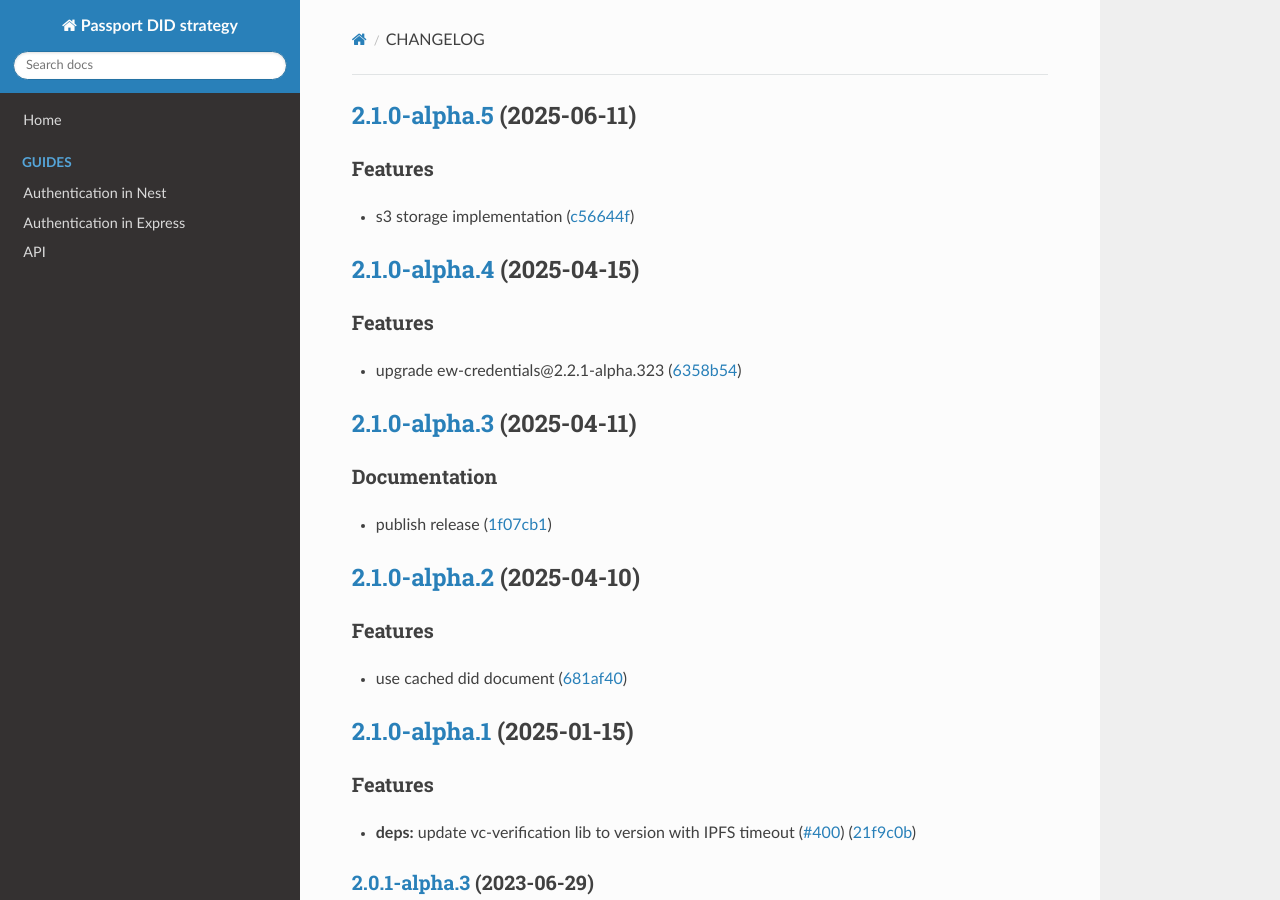
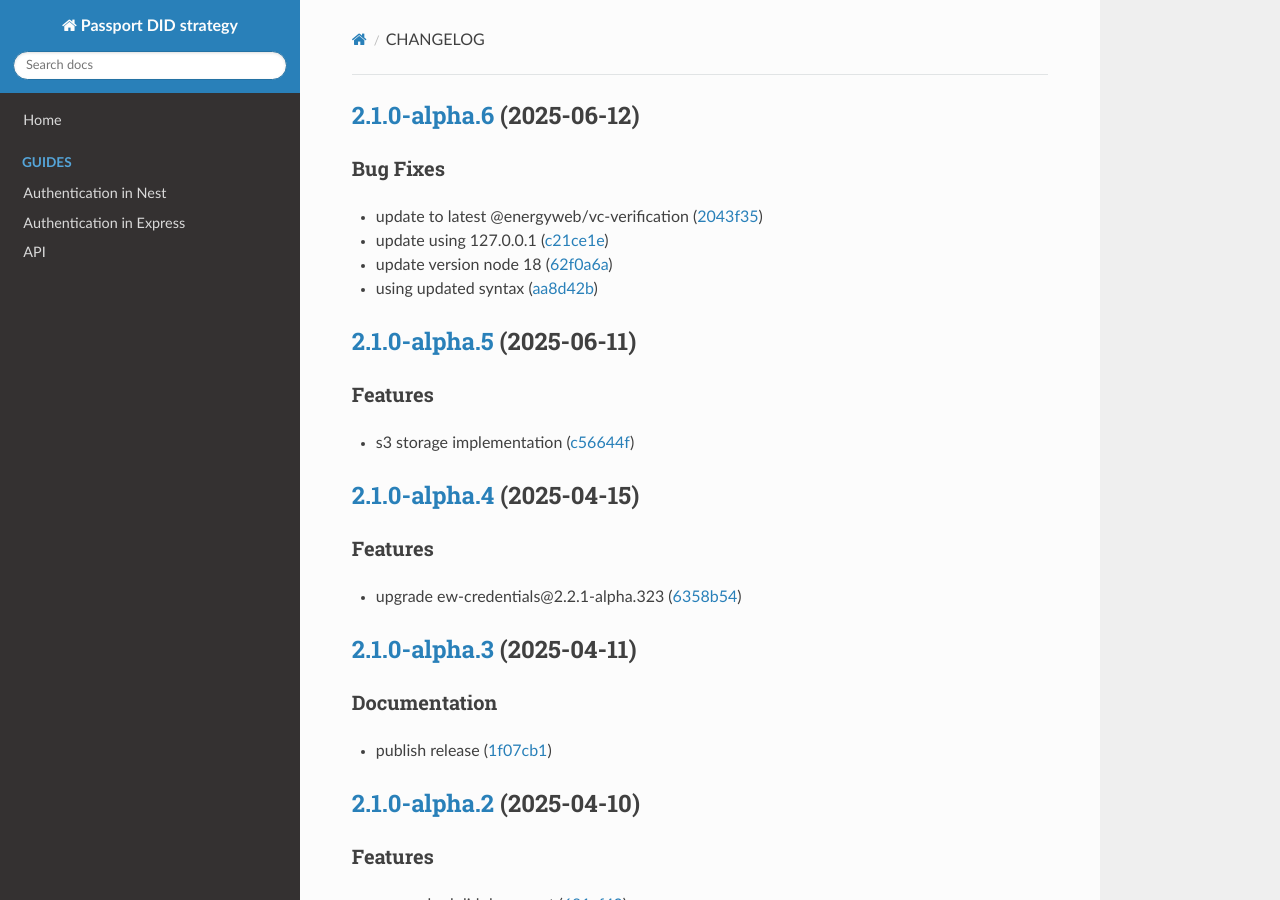
Before and after one commit to energywebfoundation/passport-did-auth, an MkDocs documentation site: the page built from docs/CHANGELOG.md, in a window 1280 px wide and 900 px high. Built offline with MkDocs 1.6.1, drawn with Linux system fonts in a browser that asks for light colours; nearby versions of some CDN libraries.

Commit message:
chore(release): 2.1.0-alpha.6 [skip ci]
## [2.1.0-alpha.6](https://github.com/energywebfoundation/passport-did-auth/compare/v2.1.0-alpha.5...v2.1.0-alpha.6) (2025-06-12)

### Bug Fixes

* update to latest @energyweb/vc-verification ([2043f35](https://github.com/energywebfoundation/passport-did-auth/commit/2043f358d51f686d492af2083ac1e83ed04b3c2f))
* update using 127.0.0.1 ([c21ce1e](https://github.com/energywebfoundation/passport-did-auth/commit/c21ce1e86be60d531c3ff7931a71790c9f422224))
* update version node 18 ([62f0a6a](https://github.com/energywebfoundation/passport-did-auth/commit/62f0a6aa4d5012375782fdf101292c9e0310fefb))
* using updated syntax ([aa8d42b](https://github.com/energywebfoundation/passport-did-auth/commit/aa8d42bb9c8d7a8dc62c0408a4d32b7a3e97d713))

```diff
--- a/docs/CHANGELOG.md
+++ b/docs/CHANGELOG.md
@@ -1,3 +1,13 @@
+## [2.1.0-alpha.6](https://github.com/energywebfoundation/passport-did-auth/compare/v2.1.0-alpha.5...v2.1.0-alpha.6) (2025-06-12)
+
+
+### Bug Fixes
+
+* update to latest @energyweb/vc-verification ([2043f35](https://github.com/energywebfoundation/passport-did-auth/commit/2043f358d51f686d492af2083ac1e83ed04b3c2f))
+* update using 127.0.0.1 ([c21ce1e](https://github.com/energywebfoundation/passport-did-auth/commit/c21ce1e86be60d531c3ff7931a71790c9f422224))
+* update version node 18 ([62f0a6a](https://github.com/energywebfoundation/passport-did-auth/commit/62f0a6aa4d5012375782fdf101292c9e0310fefb))
+* using updated syntax ([aa8d42b](https://github.com/energywebfoundation/passport-did-auth/commit/aa8d42bb9c8d7a8dc62c0408a4d32b7a3e97d713))
+
 ## [2.1.0-alpha.5](https://github.com/energywebfoundation/passport-did-auth/compare/v2.1.0-alpha.4...v2.1.0-alpha.5) (2025-06-11)
 
 
--- a/package.json
+++ b/package.json
@@ -1,6 +1,6 @@
 {
   "name": "passport-did-auth",
-  "version": "2.1.0-alpha.5",
+  "version": "2.1.0-alpha.6",
   "description": "",
   "main": "dist/index.js",
   "types": "dist/index.d.ts",
```
